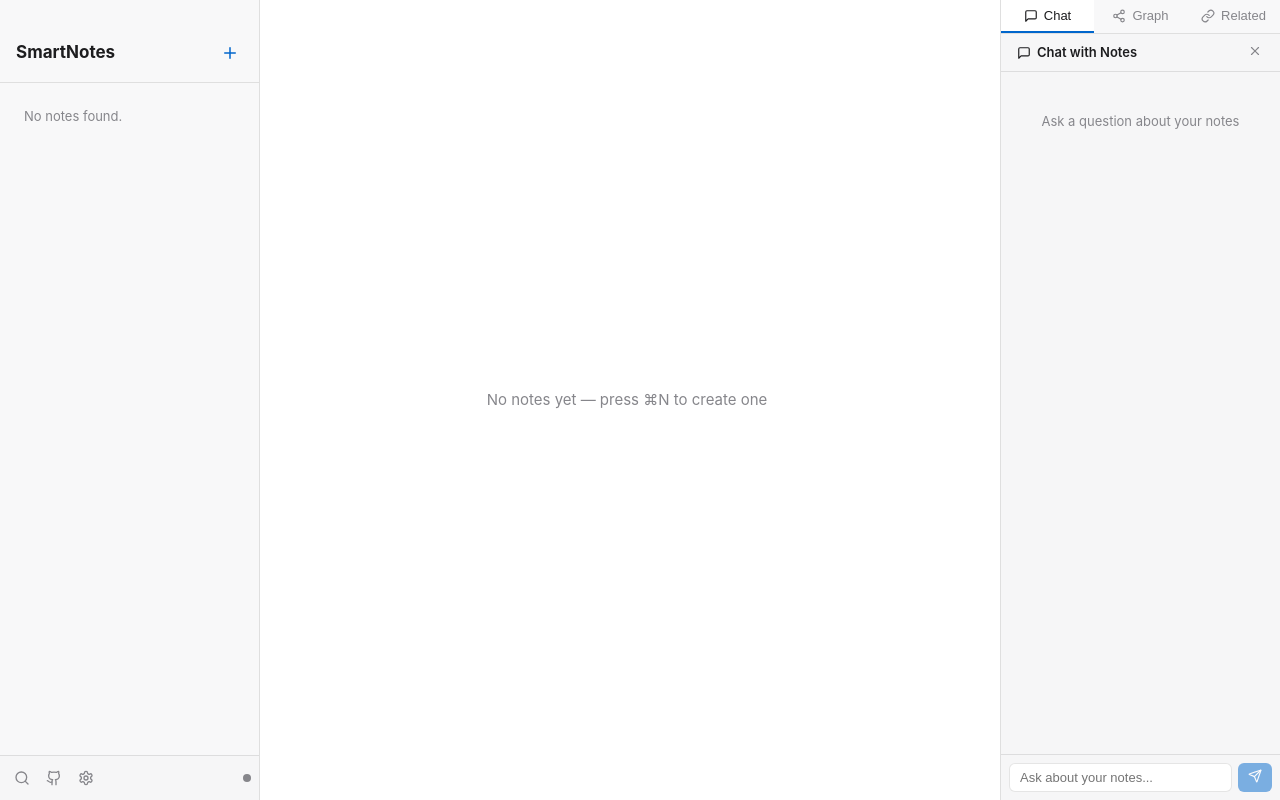
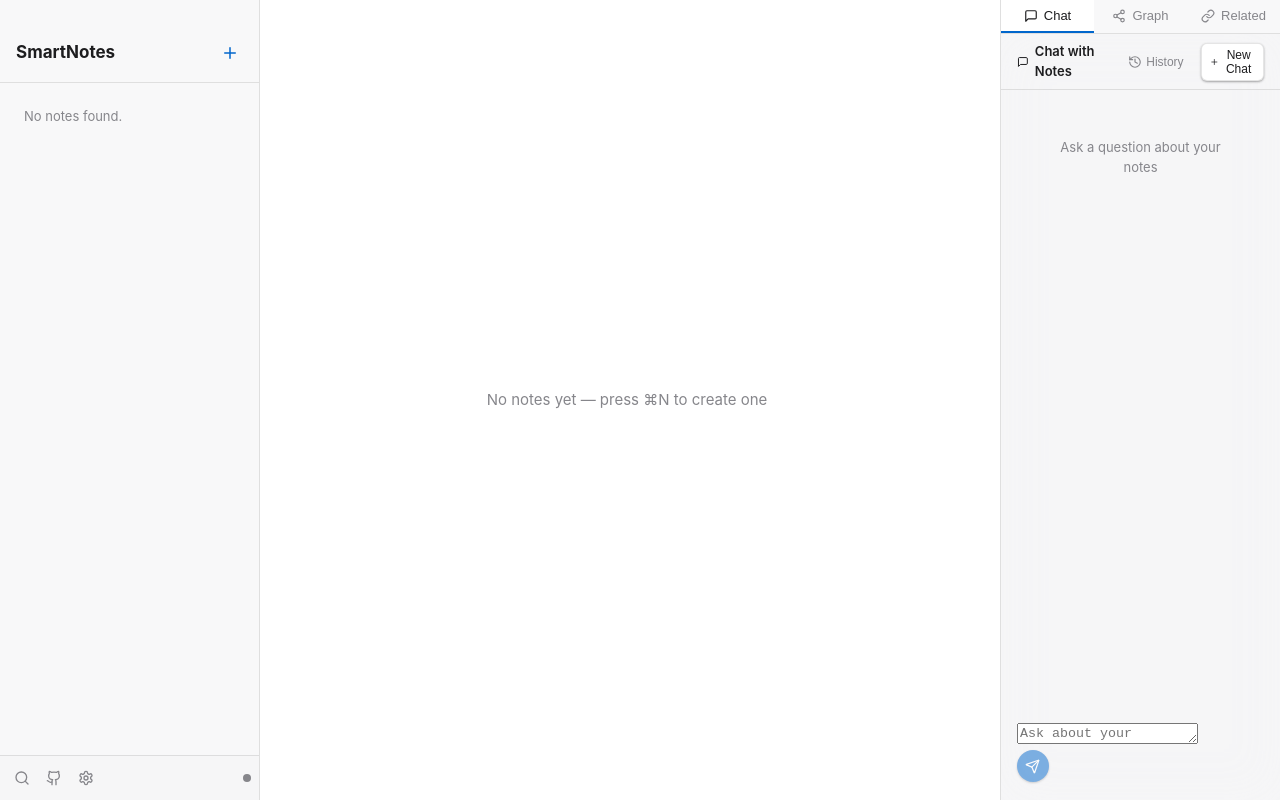
Before and after one commit to Rozerxshashank/Smartnotes-poc, a React (Vite) app in the folder renderer/: page / in a window 1280 px wide. Built offline with nearby package versions, Linux system fonts and the light colour scheme.

Commit message:
Update renderer/src/components/ChatPanel.tsx

```diff
--- a/renderer/src/components/ChatPanel.tsx
+++ b/renderer/src/components/ChatPanel.tsx
@@ -1,7 +1,9 @@
 import React, { useState, useRef, useEffect } from 'react';
 import { useChatStore } from '../store/chatStore';
 import { useNotesStore } from '../store/notesStore';
-import { MessageSquare, Send, X, Loader2 } from 'lucide-react';
+import { MessageSquare, Send, Plus, Loader2, History, Trash } from 'lucide-react';
+import ReactMarkdown from 'react-markdown';
+import remarkGfm from 'remark-gfm';
 
 export const ChatPanel: React.FC = () => {
   const [input, setInput] = useState('');
@@ -9,9 +11,15 @@
   const isStreaming = useChatStore((s) => s.isStreaming);
   const startStreaming = useChatStore((s) => s.startStreaming);
   const clearChat = useChatStore((s) => s.clearChat);
+  const sessions = useChatStore((s) => s.sessions);
+  const activeSessionId = useChatStore((s) => s.activeSessionId);
+  const loadSession = useChatStore((s) => s.loadSession);
+  const deleteSession = useChatStore((s) => s.deleteSession);
+
   const ipcToken = useNotesStore((s) => s.ipcToken);
   const setActiveNote = useNotesStore((s) => s.setActiveNote);
   const messagesEndRef = useRef<HTMLDivElement>(null);
+  const [showHistory, setShowHistory] = useState(false);
 
   useEffect(() => {
     messagesEndRef.current?.scrollIntoView({ behavior: 'smooth' });
@@ -23,12 +31,19 @@
     setInput('');
   };
 
+  const preprocessMarkdown = (text: string) => {
+    // Replace [Note: Title] with a markdown link so ReactMarkdown can parse it
+    return text.replace(/\[Note:\s*([^\]]+)\]/g, '[$1](note:$1)');
+  };
+
   return (
     <div style={{
       display: 'flex',
       flexDirection: 'column',
       height: '100%',
       backgroundColor: 'var(--color-bg-panel)',
+      backdropFilter: 'blur(24px)',
+      WebkitBackdropFilter: 'blur(24px)',
     }}>
       {/* Header */}
       <div style={{
@@ -42,30 +57,129 @@
           <MessageSquare size={14} />
           Chat with Notes
         </div>
-        <button onClick={clearChat} style={{ background: 'none', border: 'none', cursor: 'pointer', color: 'var(--color-text-secondary)', padding: '2px' }}>
-          <X size={14} />
+        <div style={{ display: 'flex', gap: '8px' }}>
+          <button
+            onClick={() => setShowHistory(!showHistory)}
+            title="Chat History"
+            style={{
+              background: showHistory ? 'var(--color-bg-main)' : 'transparent',
+              border: showHistory ? '1px solid var(--color-border)' : '1px solid transparent',
+              borderRadius: '6px',
+              cursor: 'pointer',
+              color: 'var(--color-text-secondary)',
+              padding: '4px 8px',
+              display: 'flex',
+              alignItems: 'center',
+              gap: '4px',
+              fontSize: '12px',
+              fontWeight: 500,
+            }}
+          >
+            <History size={14} /> History
+          </button>
+
+          <button
+            onClick={() => { clearChat(); setShowHistory(false); }}
+            title="New Chat"
+            style={{
+              background: 'var(--color-bg-main)',
+              border: '1px solid var(--color-border)',
+              borderRadius: '6px',
+              cursor: 'pointer',
+              color: 'var(--color-text-primary)',
+              padding: '4px 8px',
+              display: 'flex',
+              alignItems: 'center',
+              gap: '4px',
+              fontSize: '12px',
+              fontWeight: 500,
+              boxShadow: 'var(--shadow-sm)'
+            }}
+          >
+            <Plus size={14} /> New Chat
           </button>
         </div>
+      </div>
 
-      {/* Messages */}
-      <div style={{ flex: 1, overflowY: 'auto', padding: 'var(--spacing-sm)' }}>
+      {/* Content Area */}
+      {showHistory ? (
+        <div style={{ flex: 1, overflowY: 'auto', padding: 'var(--spacing-md)' }}>
+          <div style={{ marginBottom: '16px', fontSize: 'var(--font-size-small)', color: 'var(--color-text-secondary)', fontWeight: 600 }}>Previous Chats</div>
+          {sessions.length === 0 && (
+            <div style={{ fontSize: '13px', color: 'var(--color-text-secondary)', textAlign: 'center', marginTop: '32px' }}>
+              No chat history found.
+            </div>
+          )}
+          {sessions.map(s => (
+            <div
+              key={s.id}
+              style={{
+                display: 'flex',
+                justifyContent: 'space-between',
+                alignItems: 'center',
+                padding: '10px 12px',
+                background: s.id === activeSessionId ? 'var(--color-bg-main)' : 'transparent',
+                border: s.id === activeSessionId ? '1px solid var(--color-accent)' : '1px solid transparent',
+                borderRadius: '8px',
+                marginBottom: '8px',
+                cursor: 'pointer',
+                transition: 'var(--transition-fast)'
+              }}
+              onMouseEnter={(e) => { if (s.id !== activeSessionId) e.currentTarget.style.background = 'var(--color-bg-main)'; }}
+              onMouseLeave={(e) => { if (s.id !== activeSessionId) e.currentTarget.style.background = 'transparent'; }}
+              onClick={() => { loadSession(s.id); setShowHistory(false); }}
+            >
+              <div style={{ display: 'flex', flexDirection: 'column', overflow: 'hidden', marginRight: '8px' }}>
+                <span style={{ fontSize: '13px', overflow: 'hidden', textOverflow: 'ellipsis', whiteSpace: 'nowrap', fontWeight: s.id === activeSessionId ? 600 : 400 }}>{s.title}</span>
+                <span style={{ fontSize: '10px', color: 'var(--color-text-secondary)', marginTop: '2px' }}>{new Date(s.updatedAt).toLocaleString()}</span>
+              </div>
+              <button
+                onClick={(e) => { e.stopPropagation(); deleteSession(s.id); }}
+                style={{ background: 'none', border: 'none', color: '#ff453a', cursor: 'pointer', opacity: 0.7, padding: '4px' }}
+                title="Delete Chat"
+                onMouseEnter={(e) => e.currentTarget.style.opacity = '1'}
+                onMouseLeave={(e) => e.currentTarget.style.opacity = '0.7'}
+              >
+                <Trash size={14} />
+              </button>
+            </div>
+          ))}
+        </div>
+      ) : (
+        <div style={{ flex: 1, overflowY: 'auto', padding: 'var(--spacing-md)', display: 'flex', flexDirection: 'column' }}>
         {messages.length === 0 && (
           <div style={{ textAlign: 'center', color: 'var(--color-text-secondary)', fontSize: 'var(--font-size-small)', padding: 'var(--spacing-xl)' }}>
             Ask a question about your notes
           </div>
         )}
         {messages.map((msg, i) => (
-          <div key={i} style={{
-            marginBottom: 'var(--spacing-sm)',
-            padding: 'var(--spacing-sm)',
-            borderRadius: 'var(--radius-button)',
-            backgroundColor: msg.role === 'user' ? 'var(--color-accent)' : 'transparent',
-            color: msg.role === 'user' ? '#fff' : 'var(--color-text-primary)',
-            fontSize: 'var(--font-size-small)',
-            lineHeight: '1.5',
-            whiteSpace: 'pre-wrap',
-          }}>
-            {msg.content}
+          <div key={i} className={`chat-bubble ${msg.role}`}>
+            <ReactMarkdown
+              remarkPlugins={[remarkGfm]}
+              components={{
+                a: ({ node, href, children, ...props }) => {
+                  if (href?.startsWith('note:')) {
+                    const title = decodeURIComponent(href.replace('note:', ''));
+                    const source = msg.sources?.find((s: any) => s.title === title) || msg.sources?.find((s: any) => s.title.includes(title));
+                    if (source) {
+                      return (
+                        <span
+                          onClick={() => setActiveNote(source.id)}
+                          className="citation-badge"
+                          title="Click to open note"
+                        >
+                          {title}
+                        </span>
+                      );
+                    }
+                    return <strong style={{ color: 'var(--color-accent)' }}>{title}</strong>;
+                  }
+                  return <a href={href} target="_blank" rel="noreferrer" {...props}>{children}</a>;
+                }
+              }}
+            >
+              {preprocessMarkdown(msg.content)}
+            </ReactMarkdown>
             {msg.isStreaming && <Loader2 size={12} style={{ display: 'inline', marginLeft: '4px', animation: 'spin 1s linear infinite' }} />}
             {msg.sources && msg.sources.length > 0 && (
               <div style={{ marginTop: '6px', borderTop: '1px solid var(--color-border)', paddingTop: '4px', fontSize: '11px' }}>
@@ -85,47 +199,66 @@
         ))}
         <div ref={messagesEndRef} />
         </div>
+      )}
 
       {/* Input */}
       <div style={{
-        padding: 'var(--spacing-sm)',
-        borderTop: '1px solid var(--color-border)',
-        display: 'flex',
-        gap: '6px',
+        padding: 'var(--spacing-md)',
+        background: 'transparent',
       }}>
-        <input
-          type="text"
+        <div className="chat-input-wrapper">
+          <textarea
             value={input}
             onChange={(e) => setInput(e.target.value)}
-          onKeyDown={(e) => e.key === 'Enter' && handleSend()}
+            onKeyDown={(e) => {
+              if (e.key === 'Enter' && !e.shiftKey) {
+                e.preventDefault();
+                handleSend();
+              }
+            }}
             placeholder="Ask about your notes..."
-          style={{
-            flex: 1,
-            padding: '6px 10px',
-            borderRadius: 'var(--radius-button)',
-            border: '1px solid var(--color-border)',
-            background: 'var(--color-bg-main)',
-            color: 'var(--color-text-primary)',
-            fontSize: 'var(--font-size-small)',
-            outline: 'none',
-          }}
+            className="chat-input"
+            rows={1}
           />
           <button
             onClick={handleSend}
             disabled={isStreaming || !input.trim()}
+            className="chat-send-btn"
             style={{
               background: 'var(--color-accent)',
               border: 'none',
-            borderRadius: 'var(--radius-button)',
+              borderRadius: '50%',
+              width: '32px',
+              height: '32px',
+              display: 'flex',
+              alignItems: 'center',
+              justifyContent: 'center',
               color: '#fff',
-            padding: '6px 10px',
               cursor: 'pointer',
               opacity: isStreaming || !input.trim() ? 0.5 : 1,
+              transition: 'all 0.2s cubic-bezier(0.2, 0.8, 0.2, 1)',
+              marginBottom: '2px',
+              marginRight: '2px',
+              boxShadow: 'var(--shadow-sm)',
+              transform: isStreaming ? 'scale(0.9)' : 'scale(1)',
             }}
           >
-          <Send size={14} />
+            <Send size={15} style={{ marginLeft: '-1px' }} />
           </button>
         </div>
       </div>
+      <style>
+        {`
+          .chat-send-btn:hover:not(:disabled) {
+            transform: scale(1.05) translateY(-1px);
+            box-shadow: 0 4px 12px rgba(0, 122, 255, 0.3);
+            background: linear-gradient(135deg, var(--color-accent), #3395ff);
+          }
+          .chat-send-btn:active:not(:disabled) {
+            transform: scale(0.95);
+          }
+        `}
+      </style>
+    </div>
   );
 };
```
Lines whose indentation alone changed are shown as unchanged.
